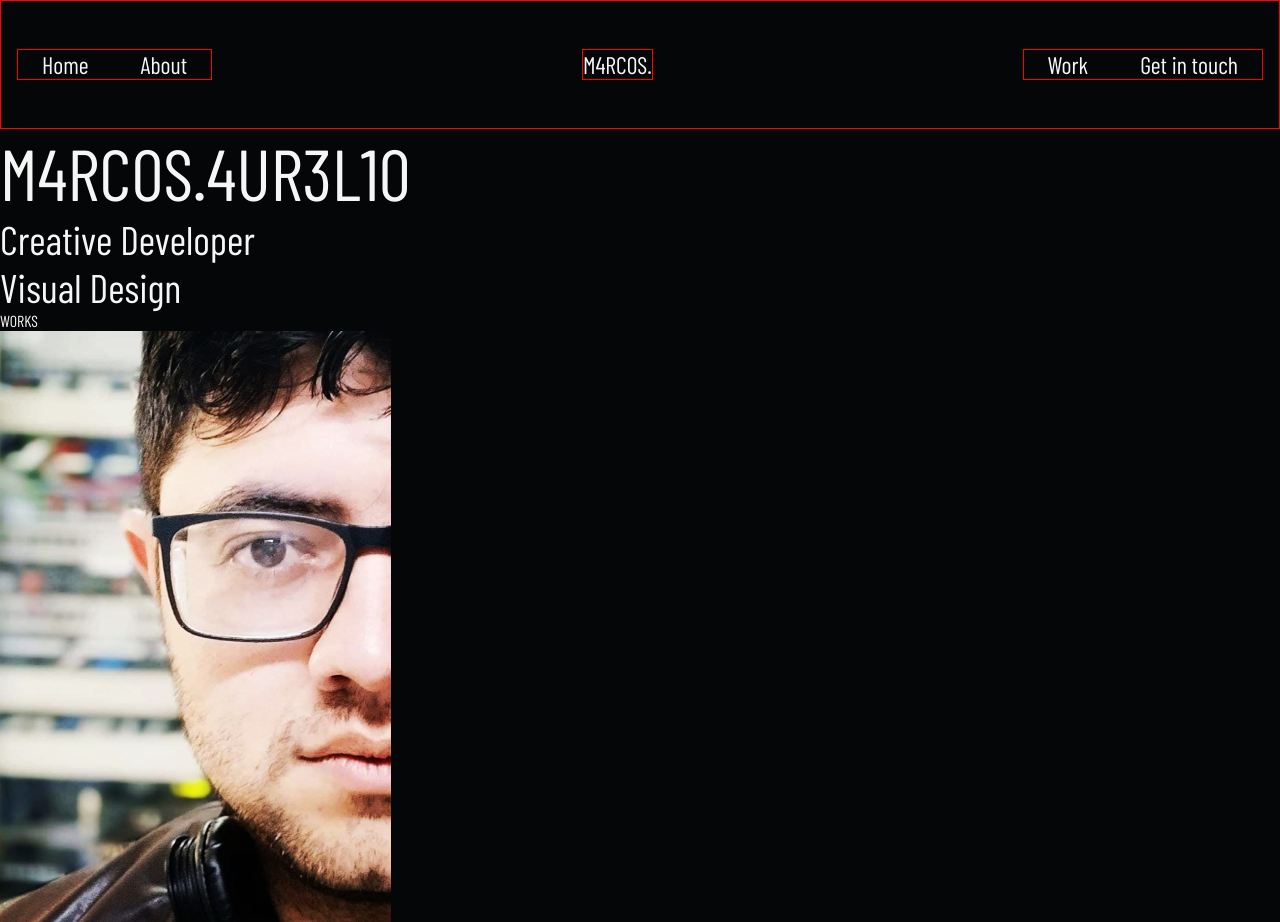
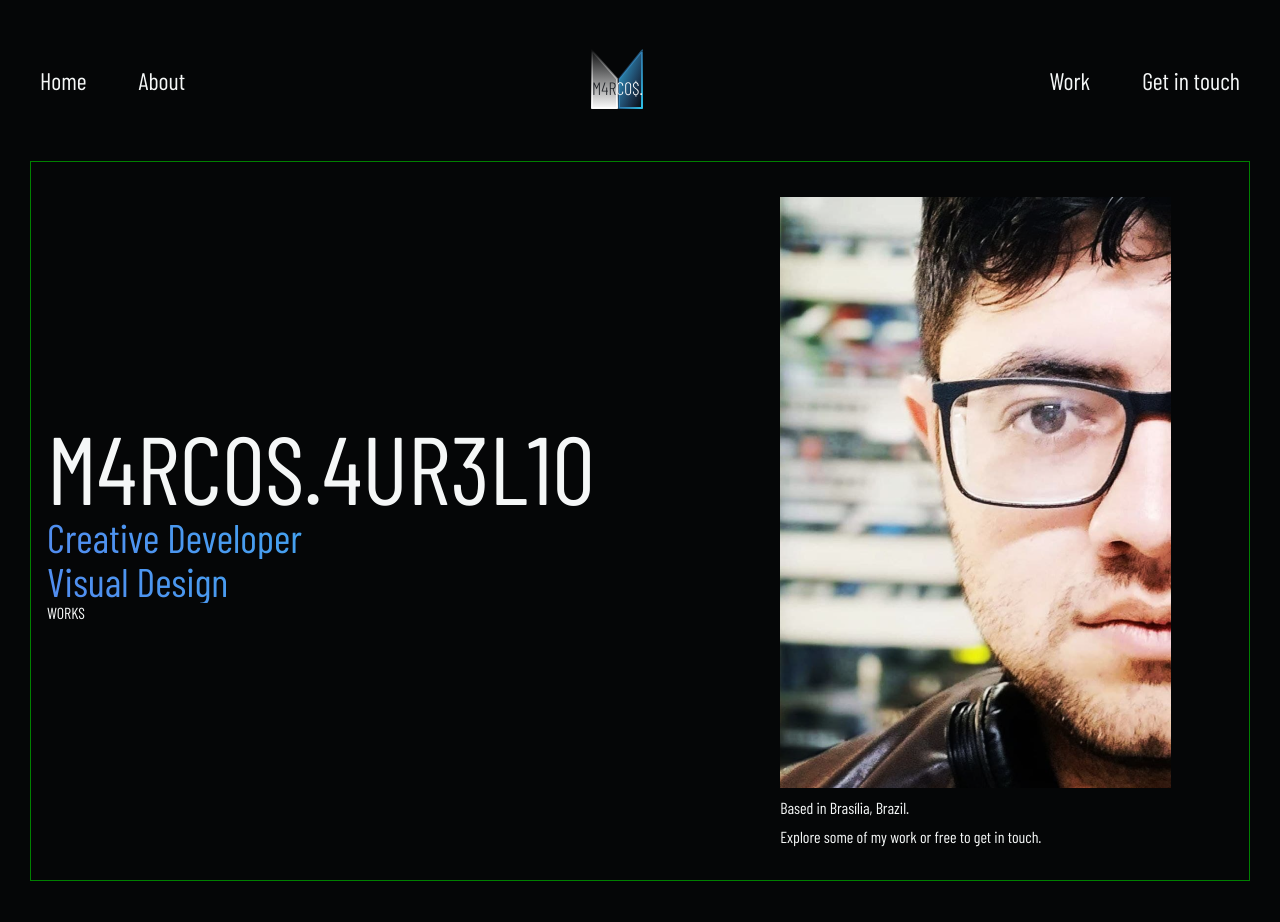
Before and after one commit to marcosaureliodev/marcosportfolio, a plain HTML site: page index.html in a window 1280 px wide. Shown: the top 922 px of the page. After the commit the page ends 881 px from the top, so only its background shows below. Drawn offline with nearby package versions, Linux system fonts and the light colour scheme; a web font is replaced by a local one.

Commit message:
desenvolvvendo layout 😎

```diff
--- a/css/sass/_layout.scss
+++ b/css/sass/_layout.scss
@@ -2,17 +2,73 @@
 .menu {
   width: 100%;
 
-  display: flex;
+  display        : flex;
   justify-content: space-between;
+  align-items    : center;
 
   padding: 48px 16px;
 }
 
-@media screen and (max-width: 1200px) {
+@media screen and (max-width: 960px) {
   .menu-left {
     display: none;
   }
+
   .menu-right {
     display: none;
   }
 }
+
+// CONTAINER
+
+.container {
+  max-width: 1220px;
+
+  margin: 0 auto;
+
+  border: 1px solid green;
+
+  padding: 24px 16px;
+
+  display        : flex;
+  justify-content: center;
+  align-items    : center;
+}
+
+.hero {
+  height: 90vh;
+}
+
+@media screen and (max-width: 960px) {
+  .hero {
+    height: auto;
+  }
+
+  .container {
+    flex-direction: column;
+  }
+}
+
+.container-item:nth-child(1) {
+  flex-grow: 3;
+}
+
+.container-item:nth-child(2) {
+  flex-grow: 1;
+
+  flex-direction: column;
+  display: flex;
+  justify-content: center;
+  align-items: start;
+
+  img {
+    max-width: 400px;
+
+  }
+
+ p {
+  margin-top: 10px;
+ }
+
+
+}
--- a/css/sass/_typografy.scss
+++ b/css/sass/_typografy.scss
@@ -1,6 +1,13 @@
-h1, h2, h3, h4, h5, h6, p, a{
+h1,
+h2,
+h3,
+h4,
+h5,
+h6,
+p,
+a {
   font-family: 'Barlow Condensed', sans-serif;
-  color: $white-normal;
+  color      : $white-normal;
   font-weight: 400;
 }
 
@@ -22,13 +29,13 @@ a {
     display: block;
 
     position: absolute;
-    top: 100%;
-    left: 0;
+    top     : 100%;
+    left    : 0;
 
-    width: 0%;
+    width : 0%;
     height: 2px;
 
-    transform: translate(20%, -50%);
+    transform : translate(20%, -50%);
     transition: .5s ease;
 
     background-color: $white-normal;
@@ -44,20 +51,48 @@ a {
 }
 
 h1 {
+  font-size: 96px;
+  line-height: 100%;
+}
+
+@media screen and (max-width: 960px) {
+  h1 {
+    font-size: 64px;
+  }
+  h2 {
+    font-size: 48px;
+  }
+}
+
+h2 {
   font-size: 72px;
+  line-height: 110%;
 }
-h2 {
-  font-size: 56px;
-}
+
 h3 {
   font-size: 40px;
+  line-height: 110%;
 }
+
 h4 {
   font-size: 32px;
+  line-height: 120%;
 }
+
 h5 {
   font-size: 24px;
+  line-height: 130%;
+
 }
+
 h6 {
   font-size: 18px;
+  line-height: 140%;
 }
+
+.mask {
+
+  background: linear-gradient(225deg, #2DC7ED 0%, #528CF0 99.99%, rgba(83, 139, 240, 0) 100%);
+  -webkit-background-clip: text;
+  -webkit-text-fill-color: transparent;
+}
--- a/index.html
+++ b/index.html
@@ -18,15 +18,15 @@
 
   <!-- HEADER -->
 
-  <header class="menu border">
-    <div class="menu-left border">
+  <header class="menu">
+    <div class="menu-left">
       <a href="#" class="link">Home</a>
       <a href="#" class="link">About</a>
     </div>
-    <div class="menu-logo border">
-      <h5>M4RC0S.</h5>
+    <div class="menu-logo">
+      <img src="img/icon-logo.svg" alt="Ligo-marcos">
     </div>
-    <div class="menu-right border">
+    <div class="menu-right">
       <a href="#" class="link">Work</a>
       <a href="#" class="link">Get in touch</a>
     </div>
@@ -34,19 +34,19 @@
 
   <!-- BACKGROUND HERO -->
 
-  <div class="hero">
+  <div class="bg-hero">
 
   </div>
 
-  <section class="continer">
-    <div class="container-item">
+  <section class="container hero">
+    <div class="container-item ">
       <h1>M4RC0S.4UR3L10</h1>
-      <h3>Creative Developer</h3>
-      <h3>Visual Design</h3>
+      <h3 class="mask">Creative Developer</h3>
+      <h3 class="mask">Visual Design</h3>
 
       <a href="http://" class="square">WORKS</a>
     </div>
-    <div class="container-item-2">
+    <div class="container-item ">
       <img src="img/face 1.png" alt="face marcosportfolio">
 
       <p>
```
Also changed, not shown: css/style.css, 1 other file.
